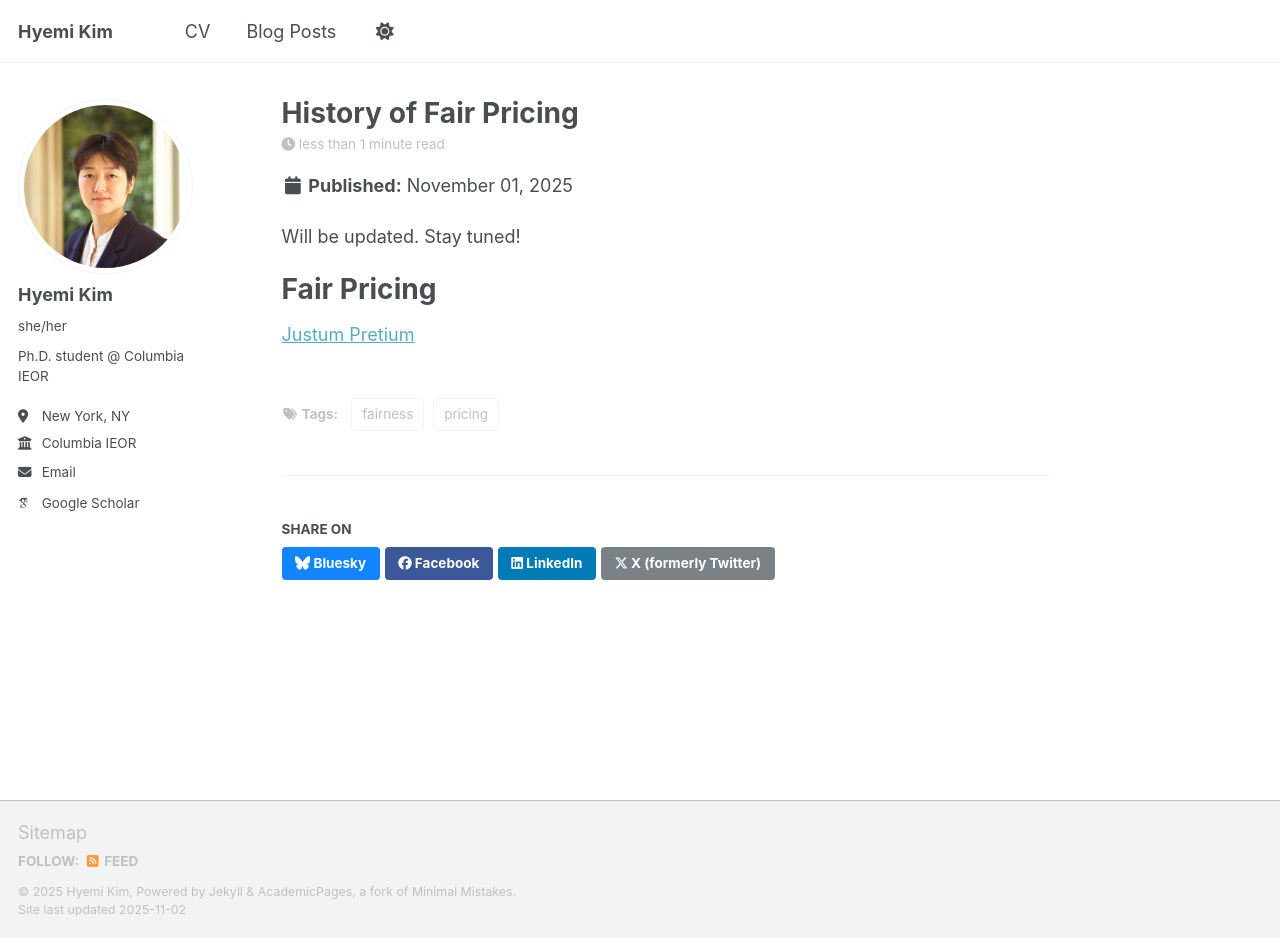
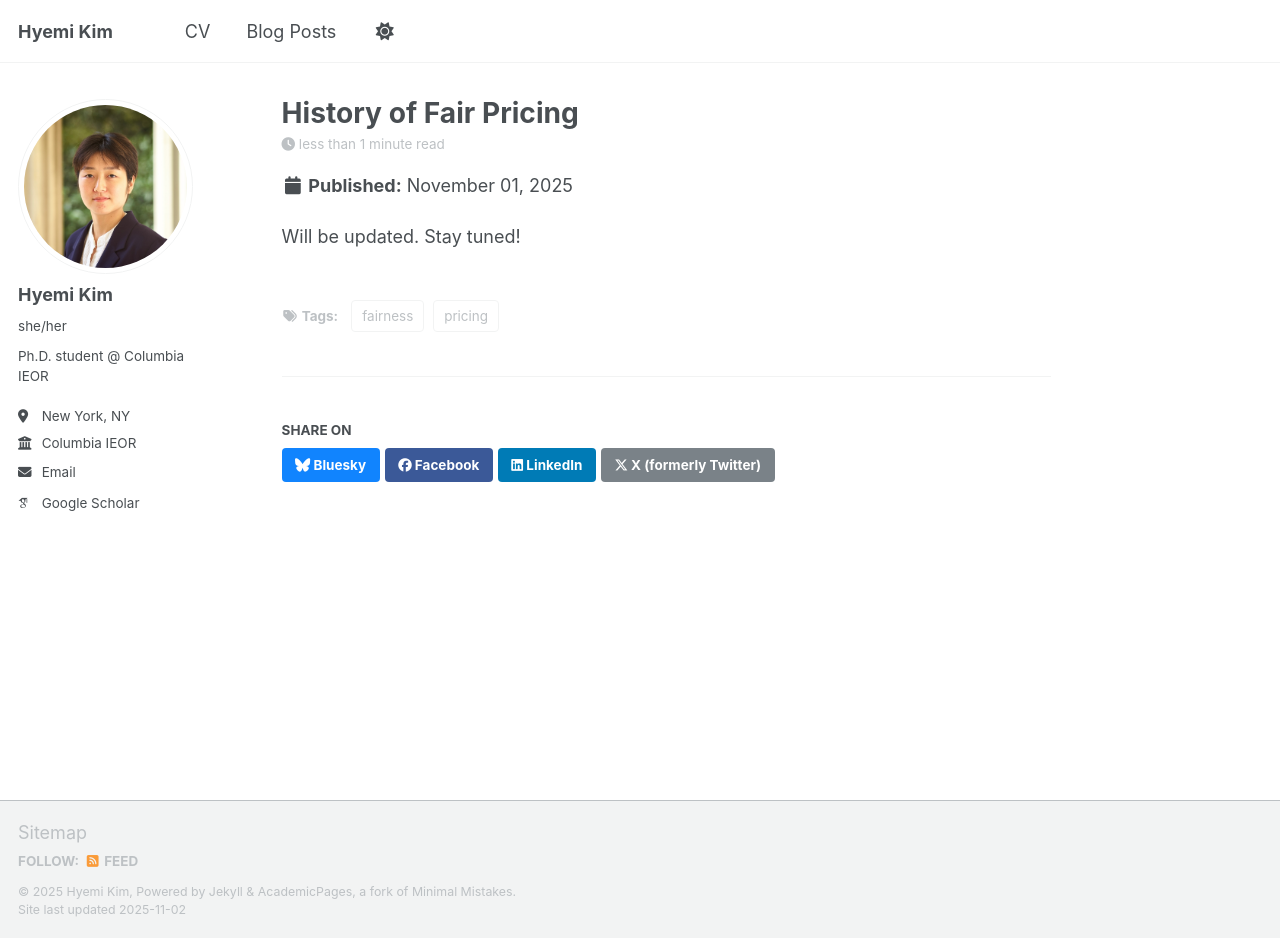
Before and after one commit to HyemiK1m/hyemik1m.github.io, a Jekyll site: the page built from _posts/2025-11-01-history_of_fair_pricing.md, in a window 1280 px wide and 938 px high. Built offline with Jekyll 4.4.1, drawn with Linux system fonts in a browser that asks for light colours; some web fonts are replaced; a script that is not in the unit is left out; part of the change alters nothing that is shown.

Commit message:
Update 2025-11-01-history_of_fair_pricing.md

```diff
--- a/_posts/2025-11-01-history_of_fair_pricing.md
+++ b/_posts/2025-11-01-history_of_fair_pricing.md
@@ -9,6 +9,10 @@ tags:
 
 Will be updated. Stay tuned!
 
-Fair Pricing
+<!--
+While discussing fairness in pricing may appear ironic — since prices are often viewed as purely market-driven — the history of economic thought reveals that fairness has always been central to how societies legitimize prices, from Aristotle’s just exchange and Aquinas’s just price to modern algorithmic pricing.
+
+Aristotle and Aquinas
 ======
 [Justum Pretium](http://pm.nlx.com.ezproxy.cul.columbia.edu/xtf/view?docId=aquinas/aquinas.02.xml;chunk.id=id405292;toc.depth=1;toc.id=id1375176;brand=default)
+-->
```
